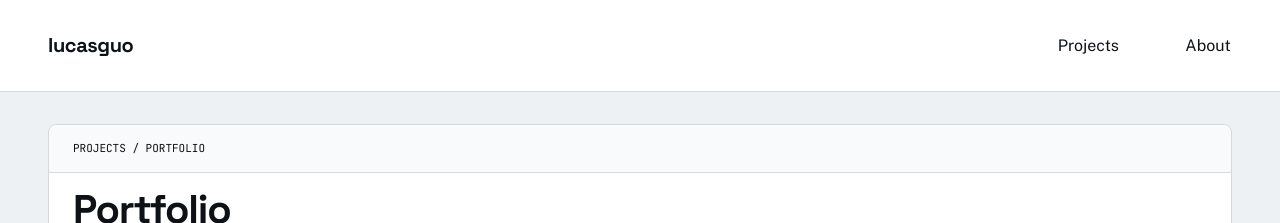
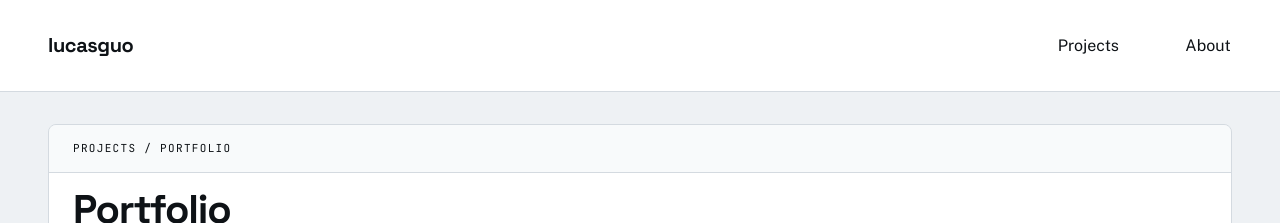
Before and after one commit to lucas-guo-2008/portfolio, a Next.js app: page /preview in a window 1280 px wide. Shown: the top 223 px of the page. Built offline with nearby package versions, Linux system fonts and the light colour scheme.

Commit message:
Tweak spacing (tracking-label style) on path display for headers

```diff
--- a/components/PageHeader.tsx
+++ b/components/PageHeader.tsx
@@ -8,7 +8,7 @@ export default function PageHeader({title, summary, path}:PageHeaderProps) {
     return (
         <div className="border border-border rounded-lg overflow-hidden">
             {path &&
-            <div className="font-mono text-label uppercase py-4 px-6 border-b border-border bg-surface-muted">
+            <div className="font-mono text-label uppercase tracking-label py-4 px-6 border-b border-border bg-surface-muted">
                 {path}
             </div>}
             <div className="bg-surface px-6">
```
